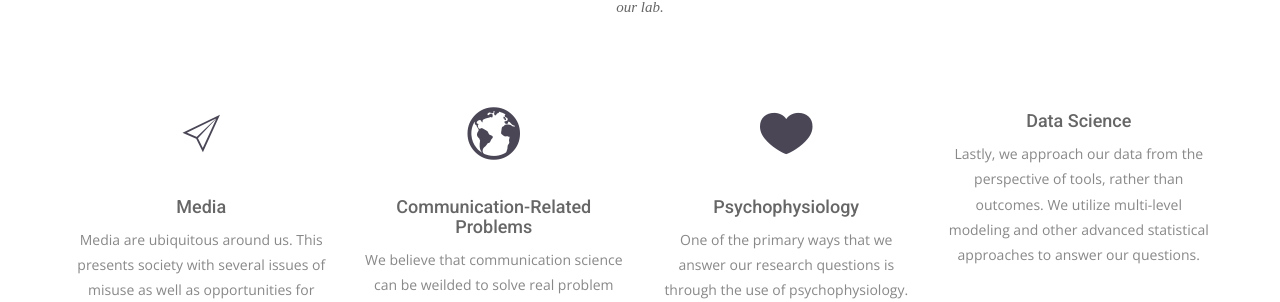
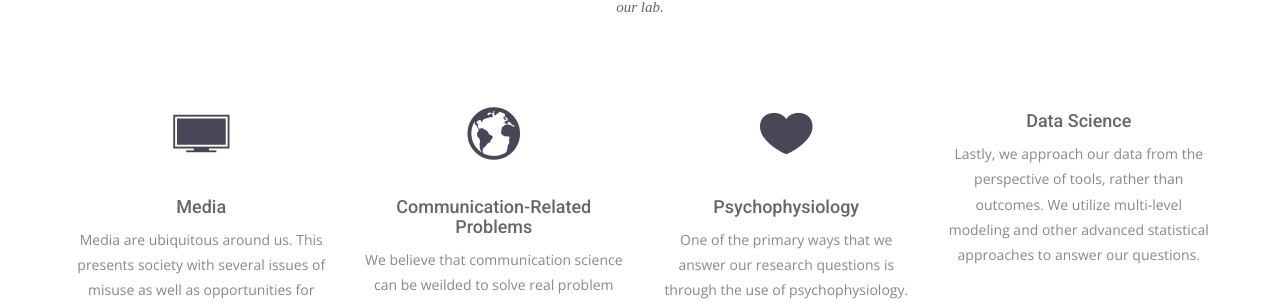
Before and after one commit to cognitionemotionlab/cognitionemotionlab.github.io, a Jekyll site: the page built from index.html, in a window 1280 px wide. Shown: the part 2218-2520 px from the top of the page. Built offline with Jekyll 4.4.1, drawn with Linux system fonts in a browser that asks for light colours; nearby versions of some CDN libraries; some web fonts are replaced.

Commit message:
Logo update.

```diff
--- a/index.html
+++ b/index.html
@@ -65,7 +65,7 @@ permalink: /
     <div class="row ">
       <div class="col-sm-6 col-md-3">
         <div class="service-item">
-          <i class="icon ion-ios-paperplane-outline"></i>
+          <i class="icon ion-ios-monitor"></i>
           <h4>Media</h4>
           <p>Media are ubiquitous around us. This presents society with several issues of misuse as well as opportunities for sociatal gain through correct use.</p>
         </div>
```
